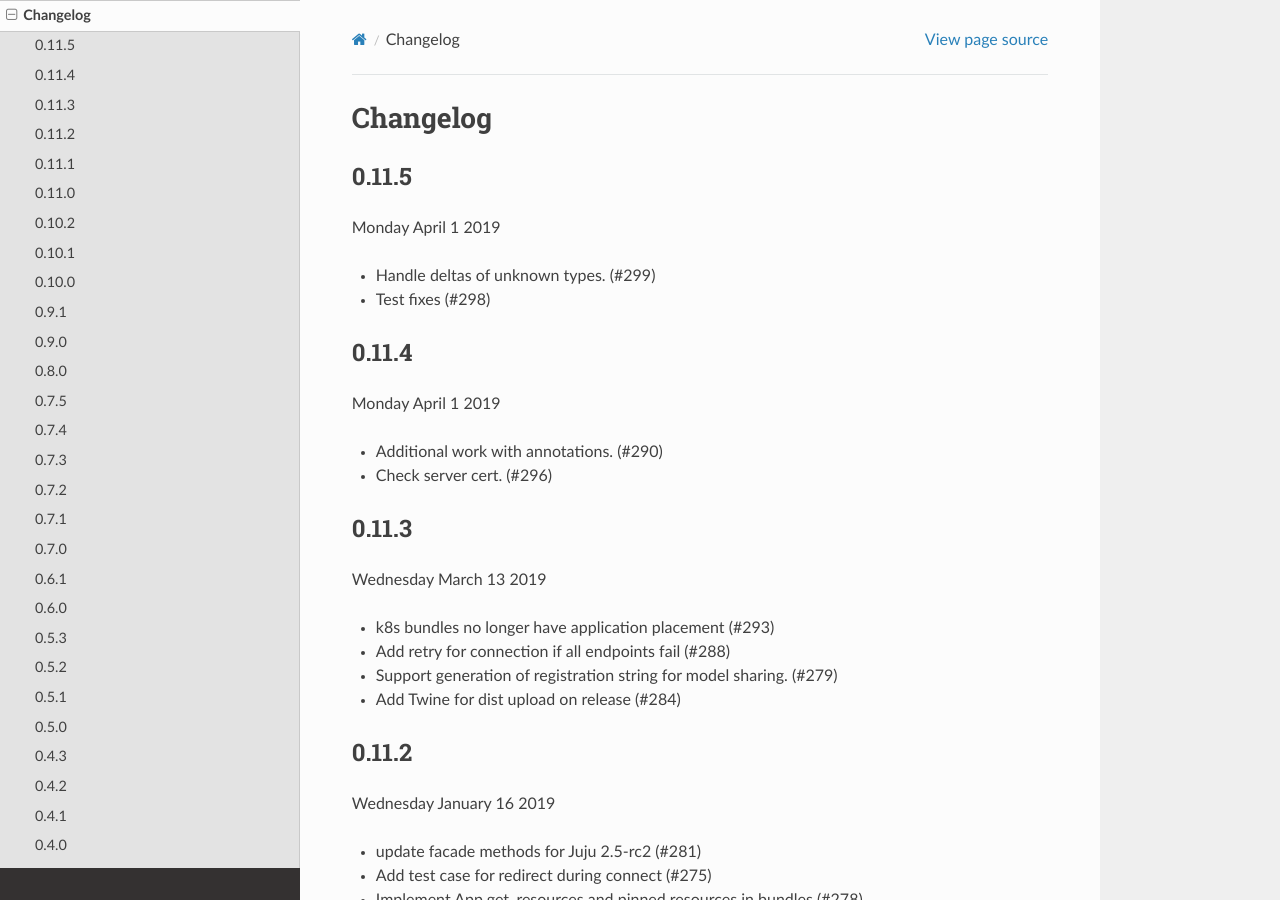
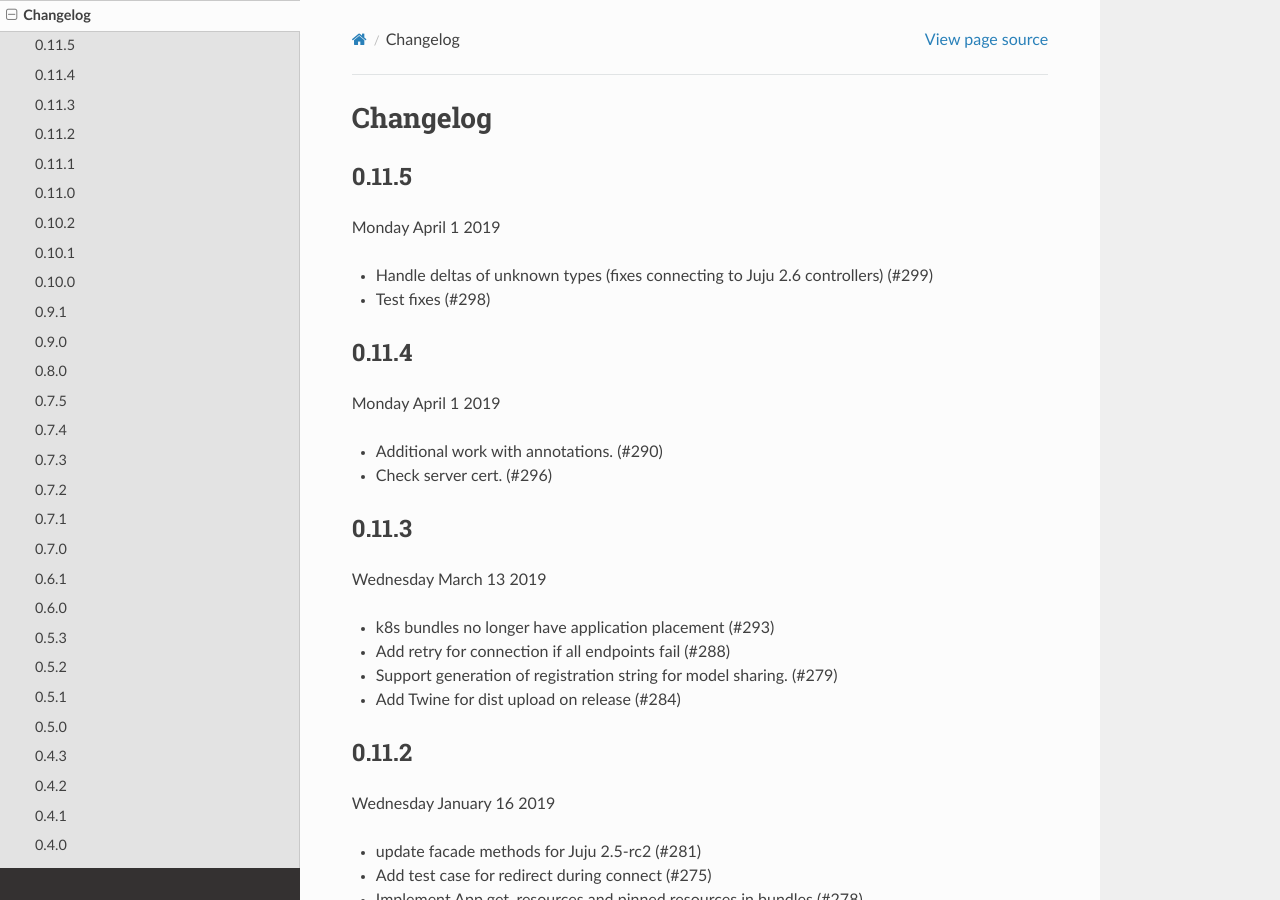
Before and after one commit to juju/python-libjuju, a Sphinx documentation site: the page built from docs/changelog.rst, in a window 1280 px wide and 900 px high. Built offline with Sphinx 7.4.7 and the Read the Docs theme 2.0.0, drawn with Linux system fonts in a browser that asks for light colours; pages that are not in the unit, such as notebooks, are missing from menus.

Commit message:
Clarify last changelog message

```diff
--- a/docs/changelog.rst
+++ b/docs/changelog.rst
@@ -5,7 +5,7 @@ Changelog
 ^^^^^^
 Monday April 1 2019
 
-* Handle deltas of unknown types. (#299)
+* Handle deltas of unknown types (fixes connecting to Juju 2.6 controllers) (#299)
 * Test fixes (#298)
 
 
```
